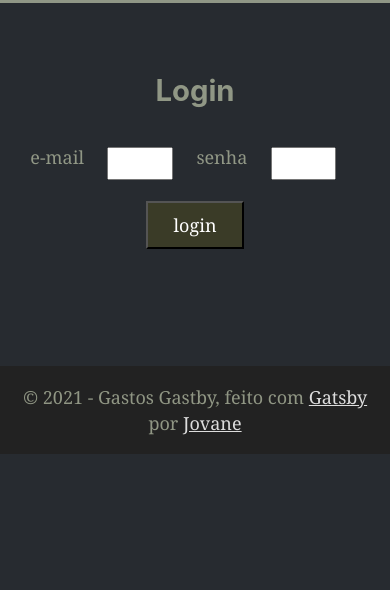
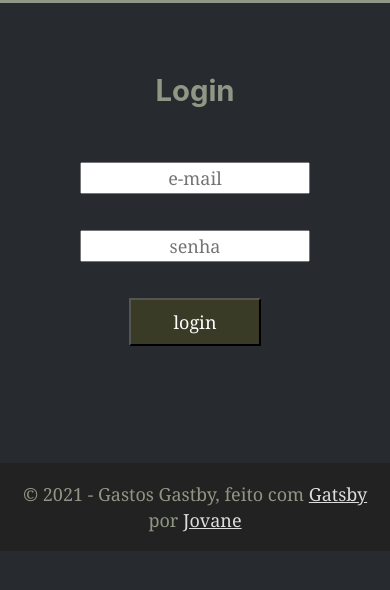
Before and after one commit to jcgsr/GastosGatsby, a Gatsby site: page / in a window 390 px wide. Shown: the part 94-684 px from the top of the page. Built offline with nearby package versions, Linux system fonts and the light colour scheme; Gatsby itself is replaced by a stand-in of ours.

Commit message:
login css, spinner, last modifications

```diff
--- a/src/components/layout.css
+++ b/src/components/layout.css
@@ -87,8 +87,13 @@ textarea {
   padding: 0.5rem;
   transition: 0.4s ease-in-out;
   margin-top: 2rem;
-  width: 30%;
+  width: 20%;
   margin: 1rem auto;
+}
+@media only screen and (max-width: 456px) {
+  #login {
+    width: 40%;
+  }
 }
 #login:hover {
   background-color: hsla(360, 0%, 100%, 0.7);
@@ -406,10 +411,25 @@ form {
   flex-direction: row;
   flex-wrap: wrap;
 }
+.form-login {
+  padding: 0.6rem;
+  display: flex;
+  flex-direction: column;
+}
+.form-login input {
+  width: 30%;
+  margin: 1rem auto;
+  text-align: center;
+}
 .form input {
   width: 20%;
   margin: 0.2rem auto;
   text-align: center;
+}
+@media only screen and (max-width: 456px) {
+  .form-login input {
+    width: 70%;
+  }
 }
 noscript {
   margin-left: 0;
--- a/src/pages/index.js
+++ b/src/pages/index.js
@@ -1,7 +1,8 @@
 import React, { useState } from "react";
 import { Link, navigate } from "gatsby";
 
-// import app from "gatsby-plugin-firebase-v9.0";
+import { toast, Toaster } from "react-hot-toast";
+
 import { signInWithEmailAndPassword } from "firebase/auth";
 import { auth } from "../../firebase-config";
 
@@ -16,29 +17,30 @@ const IndexPage = () => {
     e.preventDefault();
     try {
       await signInWithEmailAndPassword(auth, email, password);
-      console.log("funciona");
-      alert("Funciona");
+      toast.success("Logado com sucesso!");
       navigate("/form");
     } catch (error) {
       console.log(error);
+      toast.error("Erro no login: " + error);
     }
   };
 
   return (
     <Layout>
       <Seo title="Home" />
+      <Toaster />
       <h2>Login</h2>
 
-      <form className="form">
-        <label htmlFor="email">e-mail</label>
+      <form className="form-login">
         <input
+          placeholder="e-mail"
           type="text"
           value={email}
           onChange={e => setEmail(e.target.value)}
         />
 
-        <label htmlFor="password">senha</label>
         <input
+          placeholder="senha"
           type="password"
           value={password}
           onChange={e => setPassword(e.target.value)}
```
